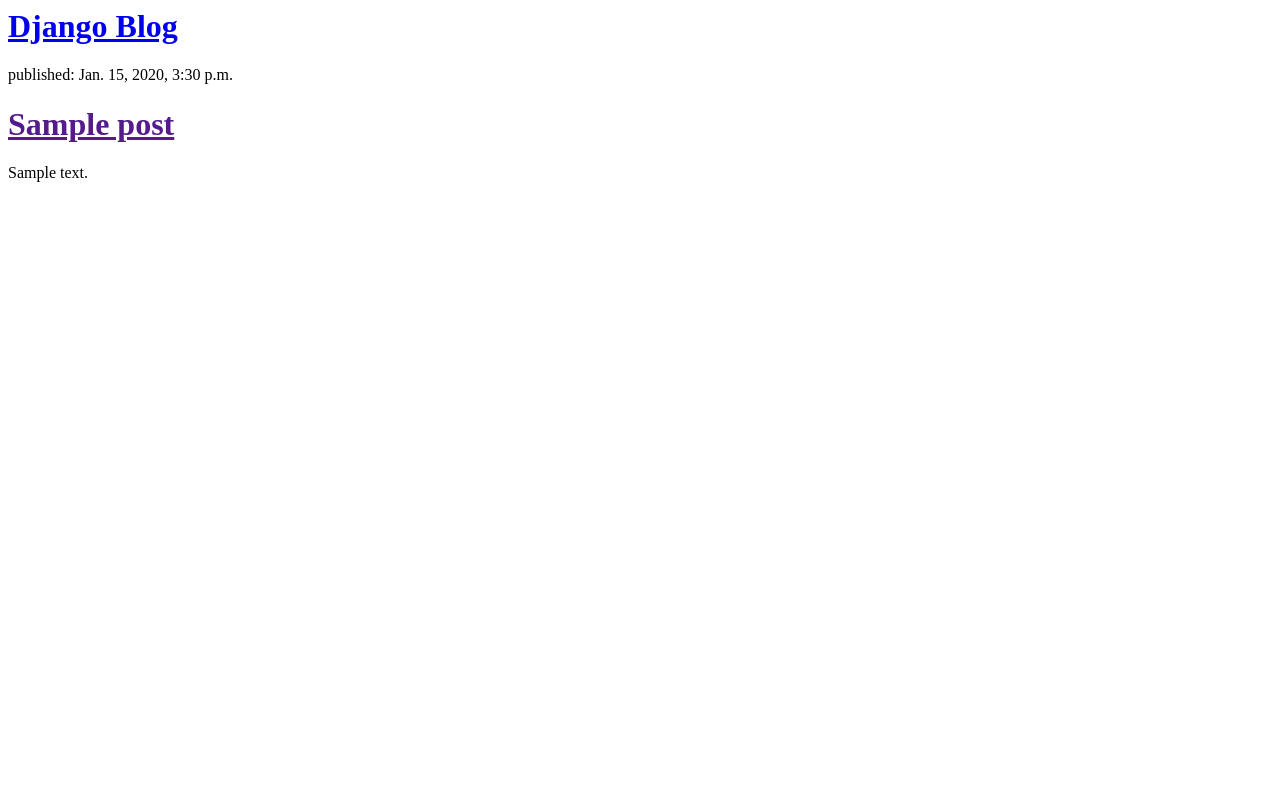
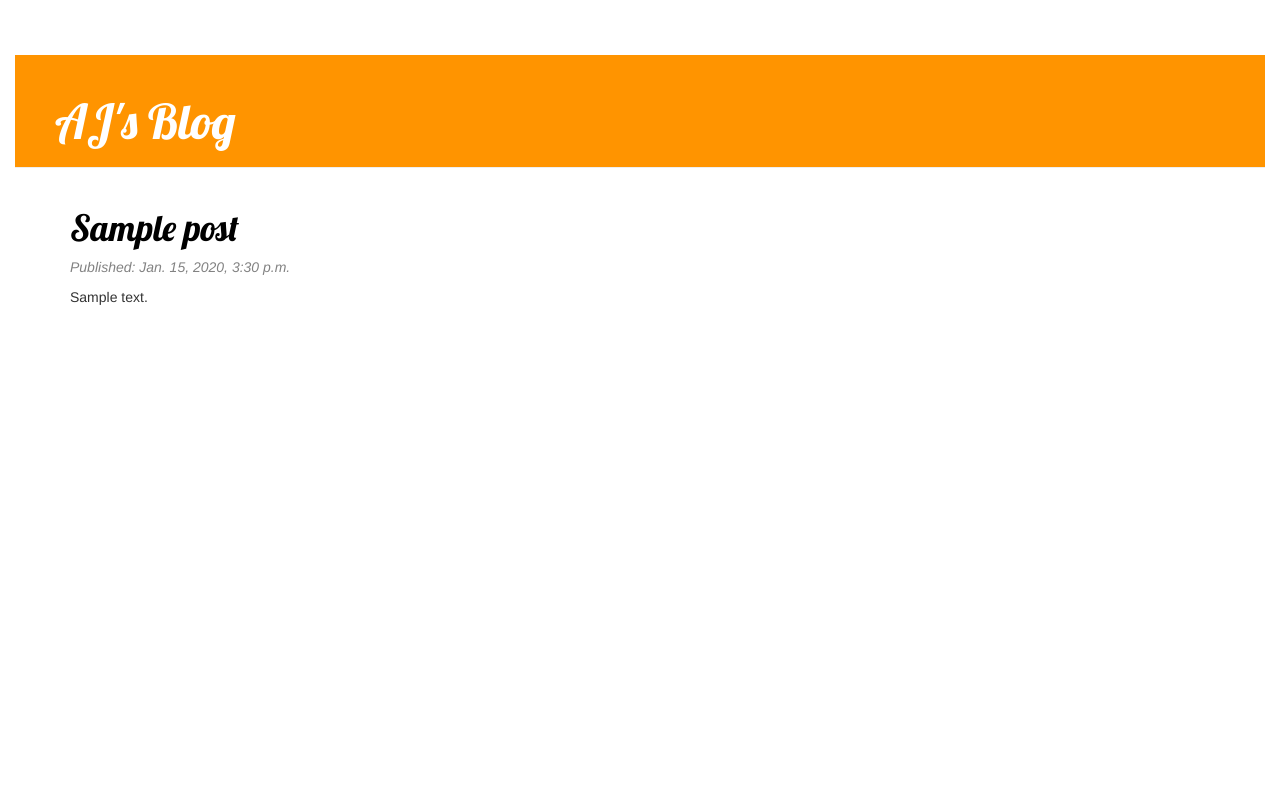
Before and after one commit to aayush-j/my-first-blog, a Django app: template mysite/blog/templates/blog/post_list.html in a window 1280 px wide. Run offline with Django 3.2, Linux system fonts and the light colour scheme; the template is opened without the code that fills it: values that come from a table or form of the project are taken from there, others are empty; tables that the repository leaves empty hold one stand-in row (values such as "Sample post"); some libraries are stand-ins or nearby versions.

Commit message:
Modified HTML and added CSS to the blog.

```diff
--- /dev/null
+++ b/mysite/blog/static/css/blog.css
@@ -0,0 +1,55 @@
+h1 a {
+    color: #FCA205;
+    font-family: 'Lobster';
+}
+
+body {
+    padding: 15px;
+}
+
+.page-header {
+    background-color: #ff9400;
+    margin-top: 0;
+    padding: 20px 20px 20px 40px;
+}
+
+.page-header h1, .page-header h1 a, .page-header h1 a:visited, .page-header h1 a:active {
+    color: #ffffff;
+    font-size: 36pt;
+    text-decoration: none;
+}
+
+.content {
+    margin-left: 40px;
+}
+
+h1, h2, h3, h4 {
+    font-family: 'Lobster', cursive;
+}
+
+.date {
+    color: #828282;
+}
+
+.save {
+    float: right;
+}
+
+.post-form textarea, .post-form input {
+    width: 100%;
+}
+
+.top-menu, .top-menu:hover, .top-menu:visited {
+    color: #ffffff;
+    float: right;
+    font-size: 26pt;
+    margin-right: 20px;
+}
+
+.post {
+    margin-bottom: 70px;
+}
+
+.post h1 a, .post h1 a:visited {
+    color: #000000;
+}
--- /dev/null
+++ b/mysite/blog/templates/blog/base.html
@@ -0,0 +1,34 @@
+{% load staticfiles %}
+<html>
+    <head>
+        <title>AJ's Blog</title>
+
+        <!-- FONTS -->
+        <link href="//fonts.googleapis.com/css?family=Lobster&subset=latin,latin-ext" rel="stylesheet" type="text/css">
+        <!-- CSS -->
+        <link rel="stylesheet" href="{% static 'css/blog.css' %}">
+        <!-- BOOTSTRAP -->
+        <link rel="stylesheet" href="//maxcdn.bootstrapcdn.com/bootstrap/3.2.0/css/bootstrap.min.css">
+        <link rel="stylesheet" href="//maxcdn.bootstrapcdn.com/bootstrap/3.2.0/css/bootstrap-theme.min.css">
+
+    </head>
+
+
+    <body>
+
+        <div class="page-header">
+            <h1><a href="/">AJ's Blog</a></h1>
+        </div>
+
+        <div class="content container">
+            <div class="row">
+                <div class="col-md-8">
+                    {% block content %}
+                    {% endblock %}
+                </div>
+            </div>
+        </div>
+
+    </body>
+
+</html>
--- a/mysite/blog/templates/blog/post_list.html
+++ b/mysite/blog/templates/blog/post_list.html
@@ -1,23 +1,13 @@
-<html>
-    <head>
-        <title>AJ's Blog</title>
-    </head>
+{% extends 'blog/base.html' %}
 
-
-    <body>
-
-        <div>
-            <h1><a href="/">Django Blog</a></h1>
+{% block content %}
+    {% for post in posts %}
+        <div class="post">
+            <h1><a href="">{{ post.title }}</a></h1>
+            <div class="date">
+                <p><em>Published: {{ post.published_date }}</em></p>
+            </div>
+            <p>{{ post.text|linebreaksbr }}</p>
         </div>
-
-        {% for post in posts %}
-            <div>
-                <p>published: {{ post.published_date }}</p>
-                <h1><a href="">{{ post.title }}</a></h1>
-                <p>{{ post.text|linebreaksbr }}</p>
-            </div>
-        {% endfor %}
-
-    </body>
-
-</html>
+    {% endfor %}
+{% endblock %}
```
